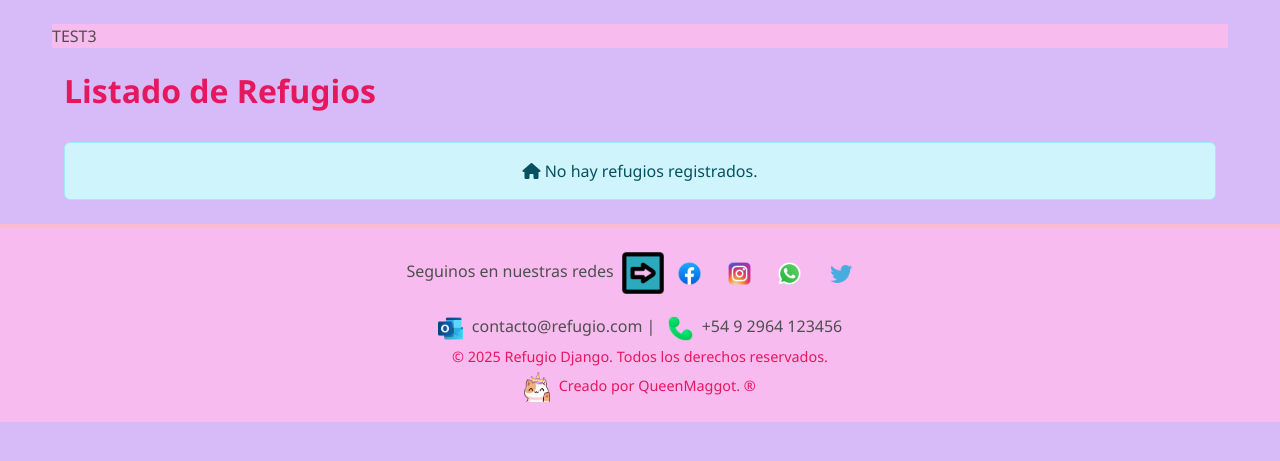
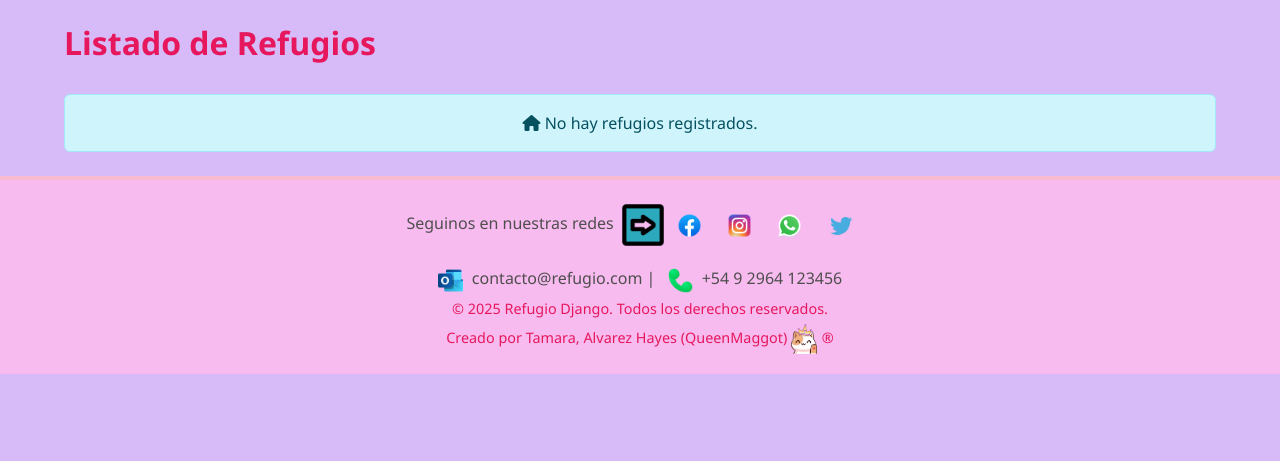
Before and after one commit to QueenMaggot/refugio, a Django app: page /refugios/listado/ in a window 1280 px wide. Shown: the part 69-530 px from the top of the page. Run offline with Django 5.2, Linux system fonts and the light colour scheme; data that the repository does not hold is empty; parts of the project's set-up code (start-up, migrations or seed data) failed here and were passed over; some libraries are stand-ins or nearby versions.

Commit message:
edite un poquito el footer

```diff
--- a/src/templates/base.html
+++ b/src/templates/base.html
@@ -160,7 +160,7 @@
     </a>
 
 
-    <a href="https://instagram.com/queenmaggot"class="me-3" target="_blank" style="color:#E4405F;">
+    <a href="https://instagram.com/queenmaggot_"class="me-3" target="_blank" style="color:#E4405F;">
       <img src = "{%static 'img/logo-ig.png'%}" style="height: 25px">
     </a>
 
@@ -180,7 +180,7 @@
     <!-- Copyright -->
     <p>&copy; 2025 Refugio Django. Todos los derechos reservados.</p>
     <p class="mb-0">
-      <img src={% static "img/queen.png" %} style="height:30px"> Creado por QueenMaggot. &reg;</p>
+      Creado por Tamara, Alvarez Hayes (QueenMaggot) <img src={% static "img/queen.png" %} style="height:30px">&reg;</p>
   </div>
 </footer>
 
--- a/src/templates/refugios/refugios_listar.html
+++ b/src/templates/refugios/refugios_listar.html
@@ -4,8 +4,6 @@
 {% extends "base.html" %}
 {% load static %}
 {% block contenedor %}
-
-<div class="test-rojo">TEST3</div>
 
 <div class="container mt-4">
   <div class="d-flex justify-content-between align-items-center mb-4">
```
